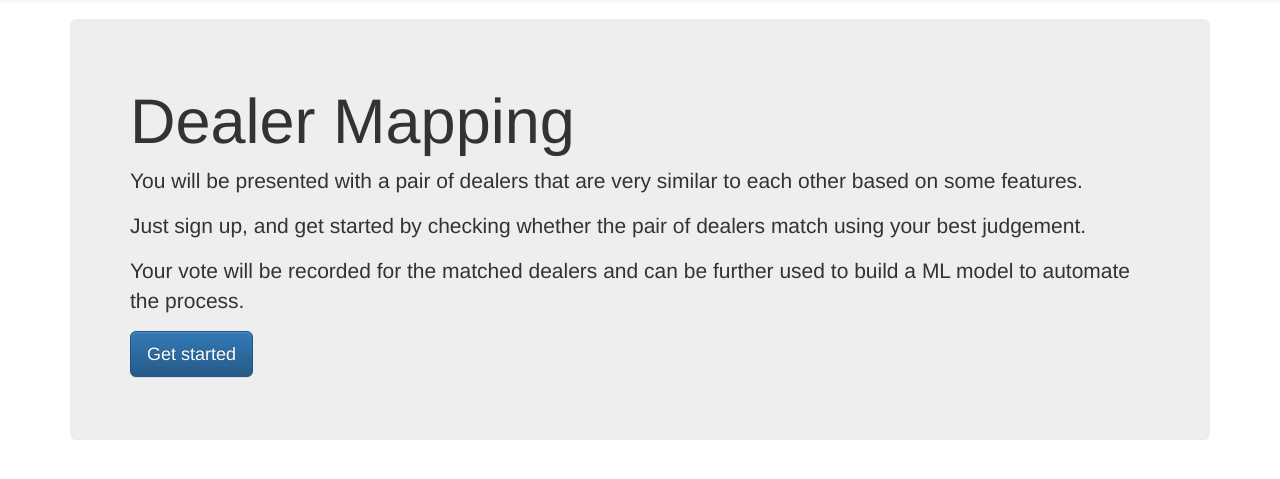
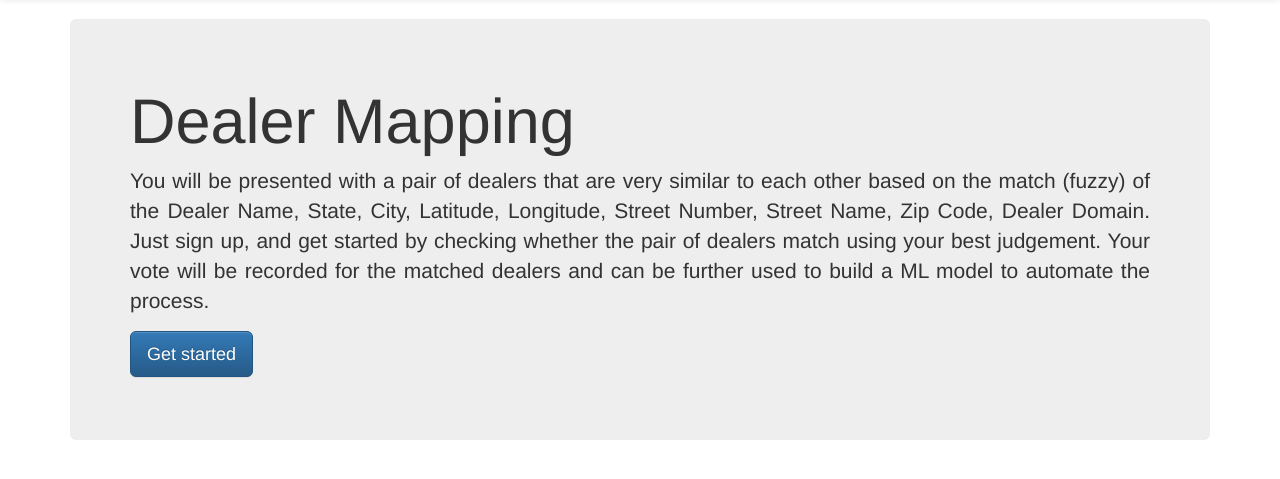
Before and after one commit to leopsidom/dealer-mapping, a Flask app: page / in a window 1280 px wide. Shown: the part 51-530 px from the top of the page. Run offline with Flask 2, Linux system fonts and the light colour scheme; data that the repository does not hold is empty; some libraries are stand-ins or nearby versions.

Commit message:
Front page message modified

```diff
--- a/src/templates/base.html
+++ b/src/templates/base.html
@@ -39,10 +39,12 @@
     {% block content %}
         <div class="jumbotron">
             <h1>Dealer Mapping</h1>
-            <p>You will be presented with a pair of dealers that are very similar to each other based on some features.</p>
-            <p>Just sign up, and get started by checking whether the pair of dealers match using your best judgement.</p>
-            <p>Your vote will be recorded for the matched dealers and can be further used to build a ML model to automate the process.</p>
-            <p><a class="btn btn-primary btn-lg" href="{{ url_for('users.register_user') }}" role="button">Get started</a></p>
+            <p style="text-align: justify; text-justify: inter-word;">You will be presented with a pair of dealers that
+                are very similar to each other based on the match (fuzzy) of the Dealer Name, State, City, Latitude,
+                Longitude, Street Number, Street Name, Zip Code, Dealer Domain. Just sign up, and get started by
+                checking whether the pair of dealers match using your best judgement. Your vote will be recorded for the
+                matched dealers and can be further used to build a ML model to automate the process.</p>
+            <p><a class="btn btn-primary btn-lg" href="{{ url_for('users.login_user') }}" role="button">Get started</a></p>
         </div>
     {% endblock %}
 </div>
--- a/src/templates/users/login.html
+++ b/src/templates/users/login.html
@@ -4,8 +4,7 @@
         <form action="{{ url_for('users.login_user') }}" method="post">
             <div class="form-group">
                 <label for="email">Email address</label>
-                <input type="email" class="form-control" id="email" name="email" placeholder="Email"
-                       aria-describedby="emailHelpBlock">
+                <input type="email" class="form-control" id="email" name="email" placeholder="Email">
             </div>
             <div class="form-group">
                 <label for="password">Password</label>
--- a/src/templates/users/register.html
+++ b/src/templates/users/register.html
@@ -4,9 +4,7 @@
         <form action="{{ url_for('users.register_user') }}" method="post">
             <div class="form-group">
                 <label for="email">Email address</label>
-                <input type="email" class="form-control" id="email" name="email" placeholder="Email"
-                       aria-describedby="emailHelpBlock">
-                <span id="emailHelpBlock" class="help-block">Be sure to enter a valid e-mail, as that's where we'll send alerts.</span>
+                <input type="email" class="form-control" id="email" name="email" placeholder="Email">
             </div>
             <div class="form-group">
                 <label for="password">Password</label>
```
